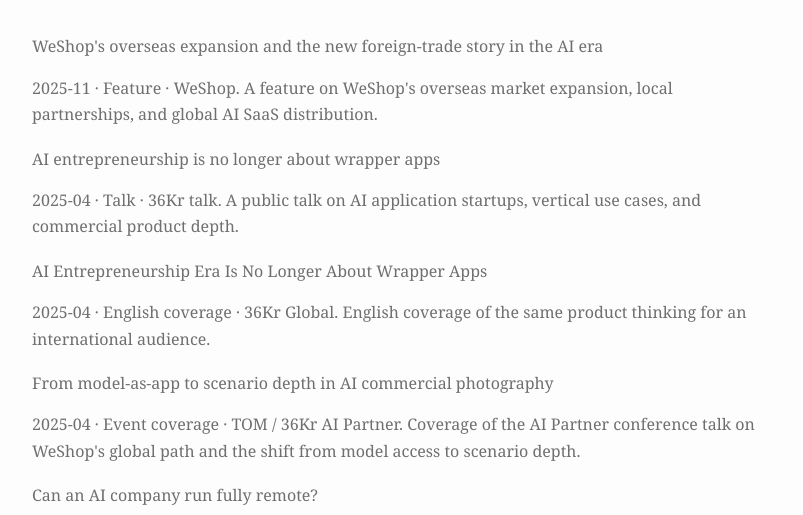
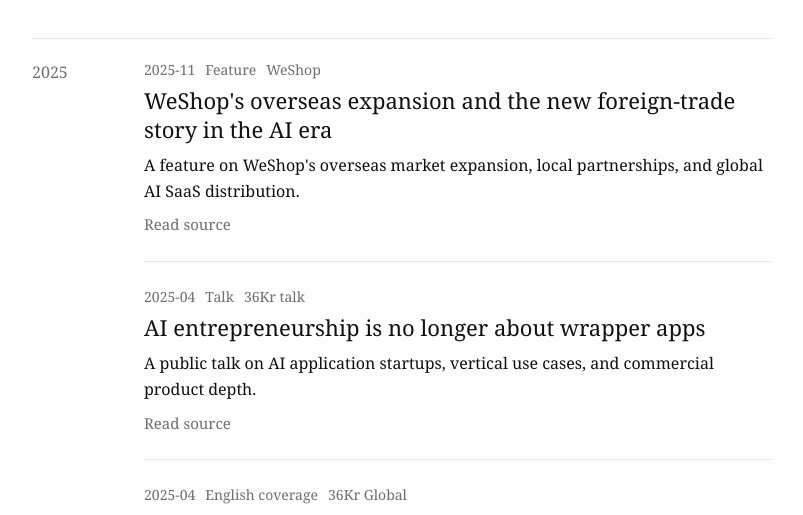
Before and after one commit to whbzju/whbzju.github.io, an Astro site: page /events in a window 1280 px wide. Shown: the part 268-783 px from the top of the page, without its empty margins (238-1041 px from the left). Built offline with nearby package versions, Linux system fonts and the light colour scheme; Astro itself is replaced by a stand-in of ours.

Commit message:
Improve events timeline readability

```diff
--- a/src/data/profile.ts
+++ b/src/data/profile.ts
@@ -293,12 +293,12 @@
     date: "2024-11",
     kind: "Case study",
     kindZh: "案例报道",
-    source: "Xinhua",
-    sourceZh: "新华网",
-    href: "https://www.news.cn/info/20241119/bef5b4bb70f34790923926d091edf9a9/c.html",
+    source: "China.com repost",
+    sourceZh: "中华网转载",
+    href: "https://m.tech.china.com/hea/article/20241211/122024_1615378.html",
     noteEn:
-      "A media case study on WeShop's AI commercial photography workflow, regional adaptation, and infrastructure support.",
-    note: "关于 WeShop AI 商拍工作流、不同地区数据训练和算力基础设施支持的媒体案例。",
+      "A media case study, originally from Xinhua, on WeShop's AI commercial photography workflow, regional adaptation, and infrastructure support.",
+    note: "新华网原文的转载版本，关于 WeShop AI 商拍工作流、不同地区数据训练和算力基础设施支持。",
   },
   {
     title: "2024 腾讯数字生态大会：WeShop 总经理吴海波展望 AI 商拍未来",
@@ -323,7 +323,7 @@
     kindZh: "访谈",
     source: "创氪网",
     sourceZh: "创氪网",
-    href: "https://m.chuanganwang.cn/dskb/hy/20240705/173859.html",
+    href: "http://www.chuanganwang.cn/dskx/yw/20240705/173858.html",
     noteEn:
       "An interview on WeShop's global users, product growth, cross-border commerce, and AI product innovation.",
     note: "围绕 WeShop 全球用户、产品增长、跨境电商和 AI 产品创新的访谈。",
--- a/src/pages/events/index.astro
+++ b/src/pages/events/index.astro
@@ -1,6 +1,21 @@
 ---
 import BaseLayout from "../../layouts/BaseLayout.astro";
 import { events, profile } from "../../data/profile";
+
+const eventGroups = events.reduce((groups, event) => {
+  const year = /^\d{4}-\d{4}$/.test(event.date)
+    ? event.date
+    : event.date.match(/^\d{4}/)?.[0] ?? event.date;
+  const current = groups[groups.length - 1];
+
+  if (!current || current.year !== year) {
+    groups.push({ year, items: [event] });
+  } else {
+    current.items.push(event);
+  }
+
+  return groups;
+}, []);
 ---
 
 <BaseLayout title={`Events · ${profile.name}`}>
@@ -21,18 +36,36 @@
 
   <section class="section">
     <div class="container">
-      <ul class="plain-list">
-        {events.map((item) => (
-          <li>
-            <a href={item.href}>
-              <span data-lang-content="en">{item.titleEn}</span>
-              <span data-lang-content="zh">{item.titleZh}</span>
-            </a>
-            <span data-lang-content="en">{item.date} · {item.kind} · {item.source}. {item.noteEn}</span>
-            <span data-lang-content="zh">{item.date} · {item.kindZh} · {item.sourceZh}. {item.note}</span>
-          </li>
+      <div class="events-timeline">
+        {eventGroups.map((group) => (
+          <section class="event-year">
+            <h2>{group.year}</h2>
+            <ol class="event-list">
+              {group.items.map((item) => (
+                <li class="event-item">
+                  <div class="event-meta">
+                    <time datetime={item.date}>{item.date}</time>
+                    <span data-lang-content="en">{item.kind}</span>
+                    <span data-lang-content="zh">{item.kindZh}</span>
+                    <span data-lang-content="en">{item.source}</span>
+                    <span data-lang-content="zh">{item.sourceZh}</span>
+                  </div>
+                  <h3>
+                    <span data-lang-content="en">{item.titleEn}</span>
+                    <span data-lang-content="zh">{item.titleZh}</span>
+                  </h3>
+                  <p data-lang-content="en">{item.noteEn}</p>
+                  <p data-lang-content="zh">{item.note}</p>
+                  <a class="event-link" href={item.href} target="_blank" rel="noopener noreferrer">
+                    <span data-lang-content="en">Read source</span>
+                    <span data-lang-content="zh">查看来源</span>
+                  </a>
+                </li>
+              ))}
+            </ol>
+          </section>
         ))}
-      </ul>
+      </div>
     </div>
   </section>
 </BaseLayout>
--- a/src/styles/global.css
+++ b/src/styles/global.css
@@ -58,6 +58,7 @@
 .container,
 .topbar,
 .footer {
+  width: 100%;
   max-width: var(--wrapper);
   margin-right: auto;
   margin-left: auto;
@@ -162,6 +163,7 @@
   font-weight: 400;
   line-height: 1;
   letter-spacing: -1px;
+  overflow-wrap: break-word;
 }
 
 .home p,
@@ -346,6 +348,86 @@
 
 .button:visited {
   color: var(--link-visited);
+}
+
+.events-timeline {
+  margin-top: 8px;
+}
+
+.event-year {
+  display: grid;
+  grid-template-columns: 84px minmax(0, 1fr);
+  gap: 28px;
+  margin: 0 0 34px;
+  padding-top: 20px;
+  border-top: 1px solid var(--line);
+}
+
+.event-year h2 {
+  margin: 2px 0 0;
+  color: var(--muted);
+  font-size: 16px;
+  font-weight: 400;
+  line-height: 1.4;
+}
+
+.event-list {
+  margin: 0;
+  padding: 0;
+  list-style: none;
+}
+
+.event-item {
+  margin: 0 0 24px;
+  padding: 0 0 24px;
+  border-bottom: 1px solid var(--line);
+}
+
+.event-item:last-child {
+  margin-bottom: 0;
+  padding-bottom: 0;
+  border-bottom: 0;
+}
+
+.event-meta {
+  display: flex;
+  flex-wrap: wrap;
+  gap: 4px 10px;
+  margin: 0 0 6px;
+  color: var(--muted);
+  font-size: 14px;
+  line-height: 1.5;
+}
+
+.event-meta span,
+.event-meta time {
+  display: inline-block;
+}
+
+.event-item h3 {
+  margin: 0 0 8px;
+  font-size: 22px;
+  font-weight: 400;
+  line-height: 1.3;
+  overflow-wrap: break-word;
+}
+
+.event-item p {
+  margin: 0;
+  color: var(--text);
+  line-height: 1.65;
+  overflow-wrap: break-word;
+}
+
+.event-link {
+  display: inline-block;
+  margin-top: 9px;
+  color: var(--muted);
+  font-size: 15px;
+}
+
+.event-link:hover {
+  color: var(--text);
 }
 
 .split-panel {
@@ -547,6 +629,14 @@
     font-size: 36px;
   }
 
+  .event-year {
+    display: block;
+  }
+
+  .event-year h2 {
+    margin-bottom: 16px;
+  }
+
   .post-header h1 {
     font-size: 32px;
   }
```
